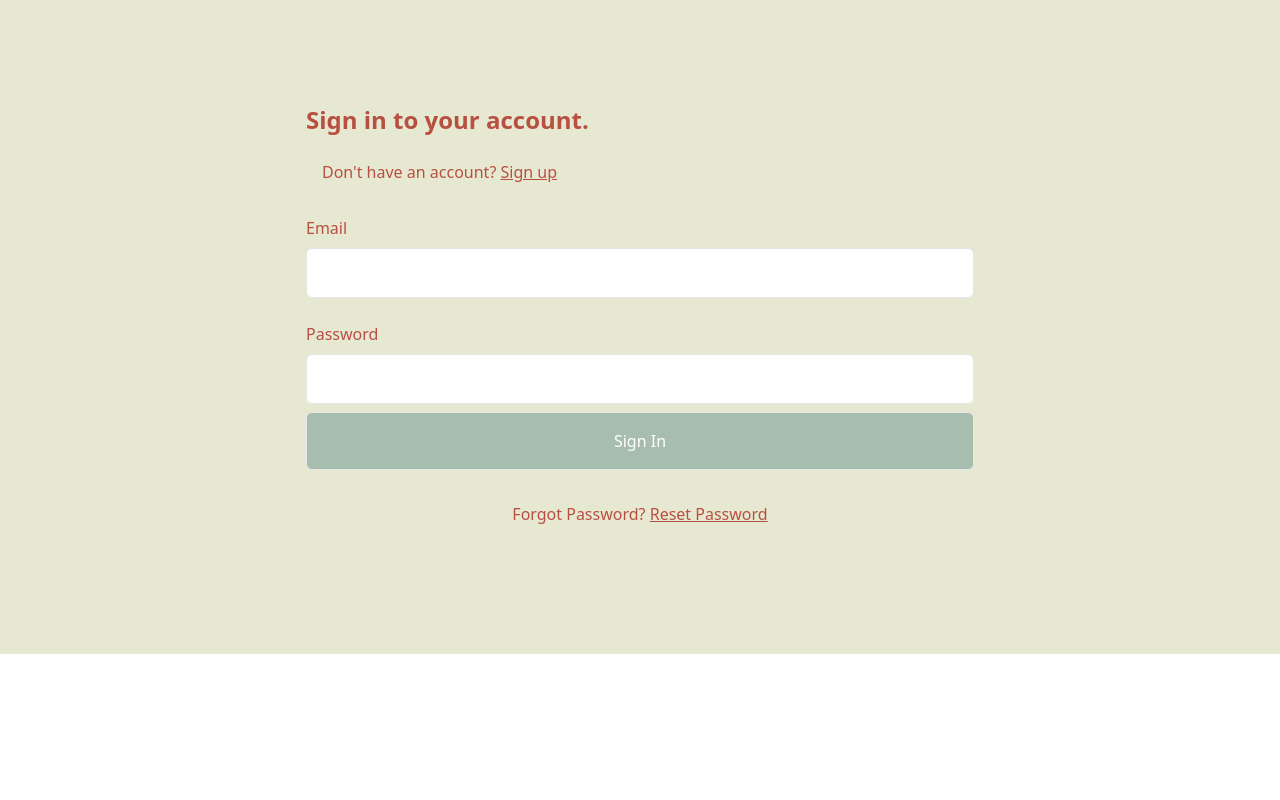
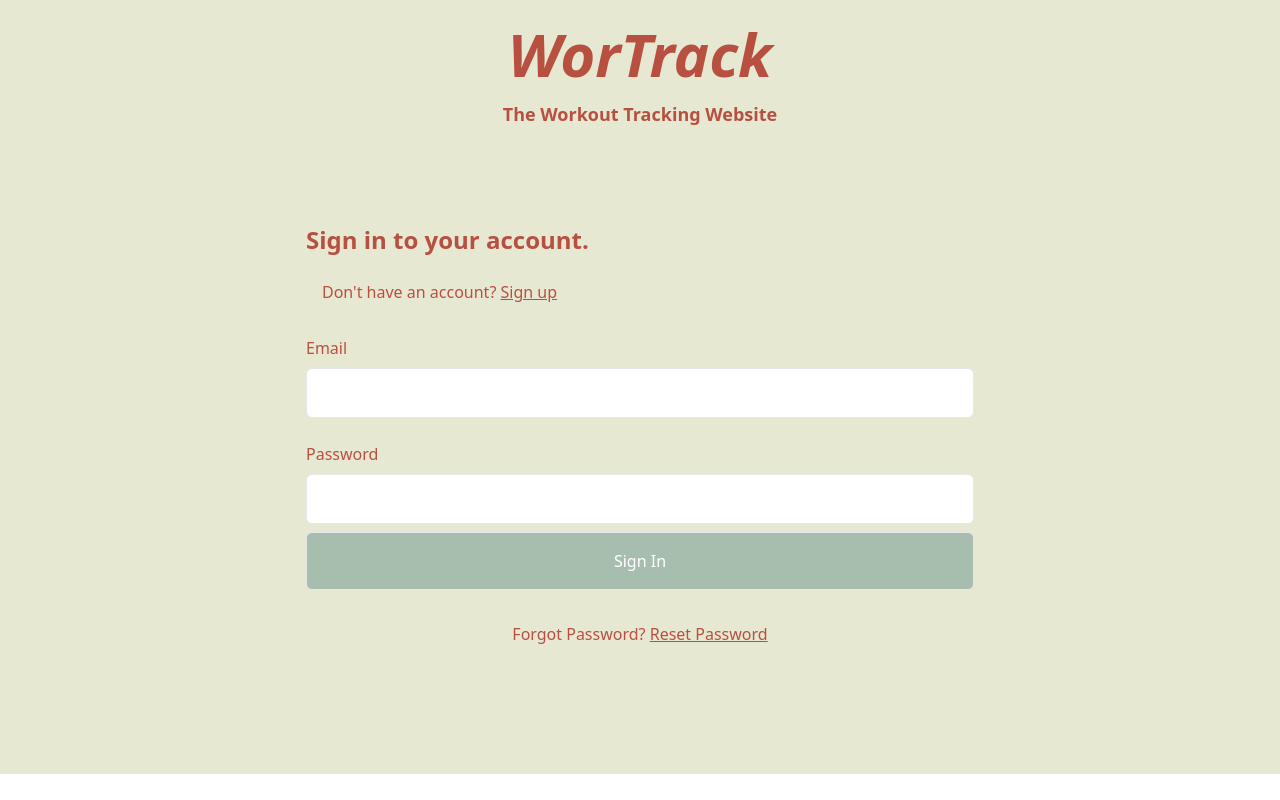
Before and after one commit to eduardoreyes007351208/wortrack2, a React (Create React App) app: page / in a window 1280 px wide. Built offline with nearby package versions, Linux system fonts and the light colour scheme; no server answers.

Commit message:
edit title

```diff
--- a/src/App.js
+++ b/src/App.js
@@ -11,18 +11,21 @@ import { AuthContextProvider } from './context/AuthContext'
 import ProtectedRoute from './components/ProtectedRoute'
 
 const style = {
-  bg: `h-full w-full max-w-[2000px] p-4 bg-cover bg-[#E7E8D1]`
+  bg: `h-full w-full max-w-[2000px] p-4 bg-cover bg-[#E7E8D1]`,
+  heading: `text-6xl font-bold py-2 text-[#B85042] text-center italic`,
+  heading2: `text-lg font-bold py-2 text-[#B85042] text-center`
 }
 
 function App() {
 
   useEffect(() => {
-    document.title = 'Workout Tracker'
+    document.title = 'WorTrack'
   }, [])
 
   return (
     <div className={style.bg}>
-
+      <h1 className={style.heading}>WorTrack</h1>
+      <h2 className={style.heading2}>The Workout Tracking Website</h2>
       <AuthContextProvider>
       <Routes>
         <Route path='/' element={<Signin />} />
```
